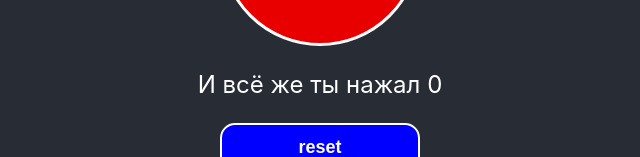
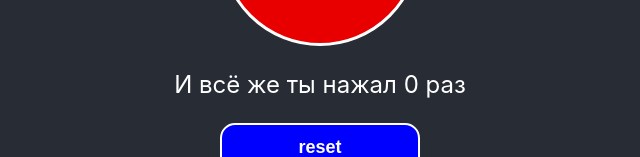
Before and after one commit to MikhailStreltc/front-practice, a React (Create React App) app: page / in a window 1280 px wide. Shown: the part 391-548 px from the top of the page, without its empty margins (320-960 px from the left). Built offline with nearby package versions, Linux system fonts and the light colour scheme.

Commit message:
Question

```diff
--- a/src/App.tsx
+++ b/src/App.tsx
@@ -18,7 +18,7 @@ function App() {
     <div className='App'>
       <header className='App-header'>
         <RedButton onClick={increaseClicks}>Do not Push!</RedButton>
-        <Counter>И всё же ты нажал {clicks}</Counter>
+        <Counter>И всё же ты нажал {clicks} раз</Counter> {/* как сделать раз/разы */}
         <BlueButton onClick={resetClicks}>reset</BlueButton>
       </header>
     </div>
```
